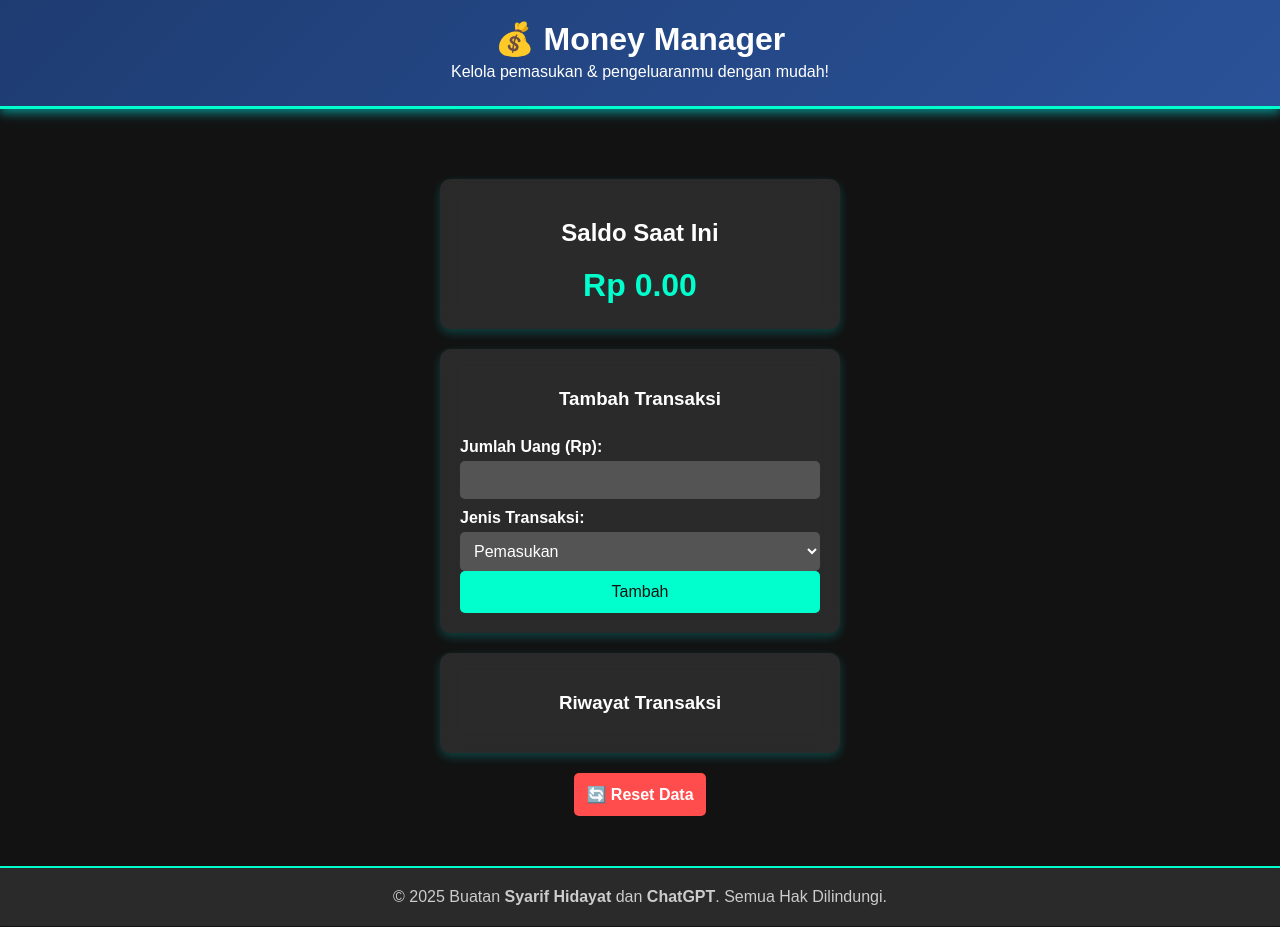
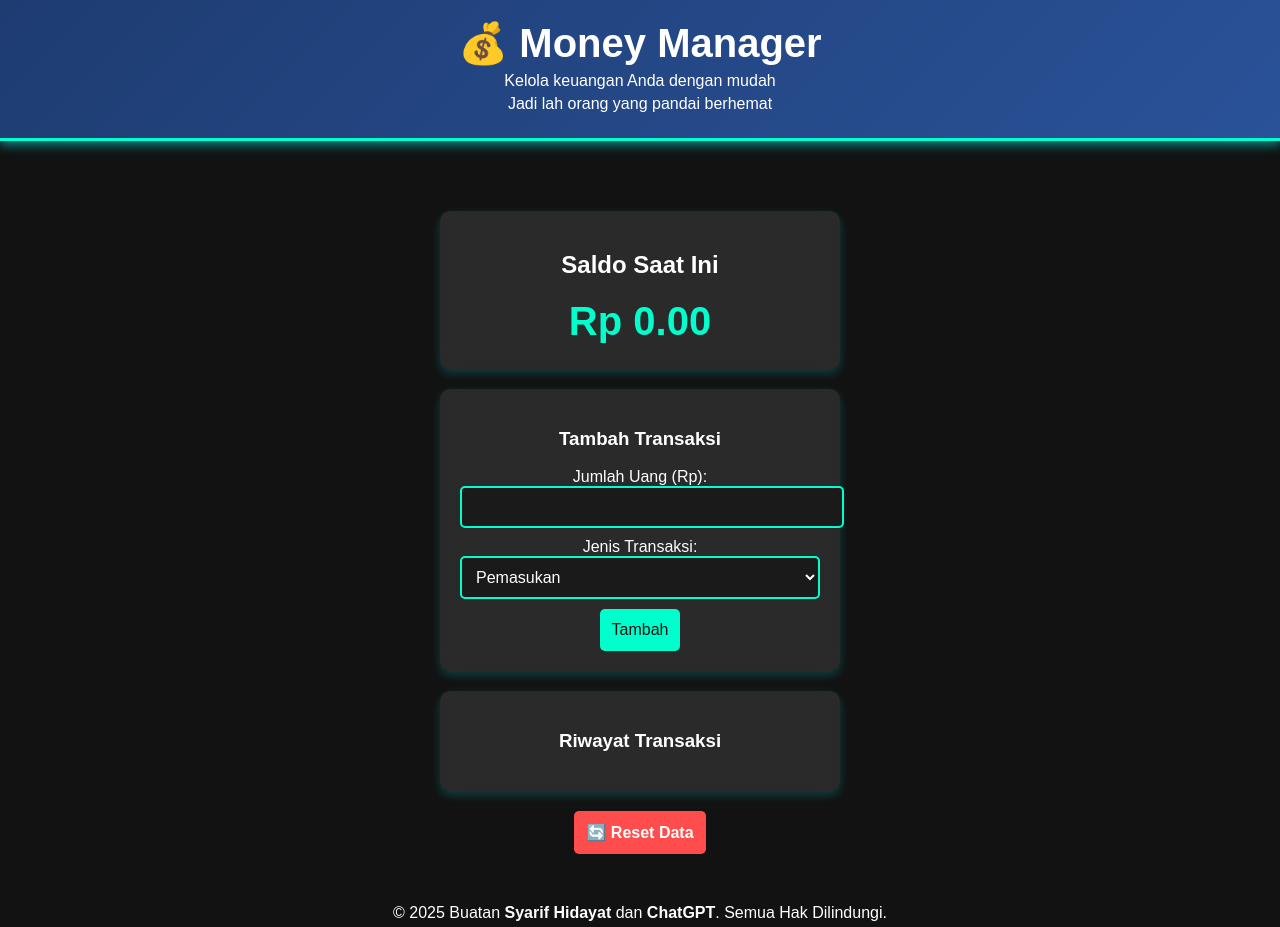
Before and after one commit to Hidayat-Arif/MoneyManager, a plain HTML site: page index.html in a window 1280 px wide. Drawn offline with Linux system fonts and the light colour scheme.

Commit message:
Add files via upload

```diff
--- a/index.html
+++ b/index.html
@@ -1,3 +1,4 @@
+<!-- index.html (Halaman Utama) -->
 <!DOCTYPE html>
 <html lang="id">
 <head>
@@ -5,11 +6,13 @@
     <meta name="viewport" content="width=device-width, initial-scale=1.0">
     <title>Money Manager</title>
     <link rel="stylesheet" href="styles.css">
+    <link rel="icon" type="image/png" href="favicon.ico">
 </head>
 <body>
     <header>
         <h1>💰 Money Manager</h1>
-        <p>Kelola pemasukan & pengeluaranmu dengan mudah!</p>
+        <p>Kelola keuangan Anda dengan mudah</p>
+        <p>Jadi lah orang yang pandai berhemat</p>
     </header>
 
     <main>
@@ -42,9 +45,10 @@
         <button id="reset-button">🔄 Reset Data</button>
     </main>
 
-    <script src="script.js"></script>
     <footer>
         <p>© 2025 Buatan <strong>Syarif Hidayat</strong> dan <strong>ChatGPT</strong>. Semua Hak Dilindungi.</p>
     </footer>
+
+    <script src="script.js"></script>
 </body>
 </html>
--- a/script.js
+++ b/script.js
@@ -1,4 +1,3 @@
-// script.js
 document.addEventListener('DOMContentLoaded', () => {
     let balance = parseFloat(localStorage.getItem('balance')) || 0;
     const saldoElement = document.getElementById('saldo');
@@ -11,14 +10,14 @@ document.addEventListener('DOMContentLoaded', () => {
     saldoElement.textContent = `Rp ${balance.toFixed(2)}`;
 
     const transactions = JSON.parse(localStorage.getItem('transactions')) || [];
-    transactions.forEach(transaction => {
-        addTransactionToHistory(transaction);
-    });
+    transactions.forEach(transaction => addTransactionToHistory(transaction));
 
     form.addEventListener('submit', (e) => {
         e.preventDefault();
         const amount = parseFloat(amountInput.value);
         const type = typeSelect.value;
+        const date = new Date();
+        const formattedDate = `${date.getDate()}/${date.getMonth() + 1}/${date.getFullYear()} ${date.getHours()}:${date.getMinutes()}`;
 
         if (type === 'expense' && balance < amount) {
             saldoElement.classList.add('low');
@@ -29,7 +28,7 @@ document.addEventListener('DOMContentLoaded', () => {
         balance += type === 'income' ? amount : -amount;
         saldoElement.textContent = `Rp ${balance.toFixed(2)}`;
 
-        const transaction = { type, amount };
+        const transaction = { type, amount, date: formattedDate };
         transactions.push(transaction);
         localStorage.setItem('transactions', JSON.stringify(transactions));
         localStorage.setItem('balance', balance.toFixed(2));
@@ -41,7 +40,7 @@ document.addEventListener('DOMContentLoaded', () => {
     function addTransactionToHistory(transaction) {
         const li = document.createElement('li');
         li.classList.add(transaction.type);
-        li.textContent = `${transaction.type === 'income' ? 'Pemasukan' : 'Pengeluaran'}: Rp ${transaction.amount.toFixed(2)}`;
+        li.innerHTML = `${transaction.type === 'income' ? '📈' : '📉'} Rp ${transaction.amount.toFixed(2)} - <small>${transaction.date}</small>`;
         transactionHistory.appendChild(li);
     }
 
--- a/styles.css
+++ b/styles.css
@@ -1,4 +1,4 @@
-/* styles.css */
+/* General Layout */
 body {
     font-family: 'Poppins', sans-serif;
     background: #121212;
@@ -6,6 +6,7 @@ body {
     margin: 0;
     padding: 0;
     text-align: center;
+    overflow-x: hidden; /* Prevent horizontal overflow */
 }
 
 header {
@@ -13,11 +14,24 @@ header {
     padding: 20px;
     border-bottom: 3px solid #00ffcc;
     box-shadow: 0px 4px 10px rgba(0, 255, 255, 0.5);
+    animation: headerMove 1s ease-in-out;
+}
+
+@keyframes headerMove {
+    0% { transform: translateY(-20px); opacity: 0; }
+    100% { transform: translateY(0); opacity: 1; }
 }
 
 h1 {
     margin: 0;
-    font-size: 2rem;
+    font-size: 2.5rem;
+    animation: bounceIn 1s ease-in-out;
+}
+
+@keyframes bounceIn {
+    0% { transform: translateY(-30px); opacity: 0; }
+    50% { transform: translateY(15px); }
+    100% { transform: translateY(0); opacity: 1; }
 }
 
 p {
@@ -25,6 +39,7 @@ p {
     font-size: 1rem;
 }
 
+/* Main Content */
 main {
     max-width: 400px;
     margin: 30px auto;
@@ -38,13 +53,18 @@ main {
     margin: 20px 0;
     border-radius: 10px;
     box-shadow: 0px 4px 10px rgba(0, 255, 255, 0.2);
+    transition: transform 0.3s ease-in-out;
+}
+
+#dashboard:hover, #form:hover, #history:hover {
+    transform: scale(1.03);
 }
 
 #saldo {
-    font-size: 2rem;
+    font-size: 2.5rem;
     font-weight: bold;
     color: #00ffcc;
-    transition: transform 0.3s ease-in-out;
+    transition: transform 0.3s ease-in-out, color 0.3s ease-in-out;
 }
 
 #saldo.low {
@@ -52,33 +72,45 @@ main {
     animation: shake 0.5s ease-in-out infinite;
 }
 
-/* Form */
-form {
-    display: flex;
-    flex-direction: column;
+@keyframes shake {
+    0% { transform: translateX(0); }
+    25% { transform: translateX(-5px); }
+    50% { transform: translateX(5px); }
+    75% { transform: translateX(-5px); }
+    100% { transform: translateX(0); }
 }
 
-label {
-    text-align: left;
-    font-weight: bold;
-    margin: 10px 0 5px;
+/* Transaction History */
+#transaction-history {
+    list-style: none;
+    padding: 0;
 }
 
-input, select {
+#transaction-history li {
+    background: rgba(255, 255, 255, 0.1);
+    margin: 10px 0;
     padding: 10px;
     border-radius: 5px;
-    border: none;
-    font-size: 1rem;
-    background: rgba(255, 255, 255, 0.2);
-    color: white;
-    transition: 0.3s;
+    display: flex;
+    justify-content: space-between;
+    align-items: center;
+    animation: slideIn 0.5s ease-out;
 }
 
-input:focus, select:focus {
-    outline: none;
-    background: rgba(255, 255, 255, 0.3);
+@keyframes slideIn {
+    0% { transform: translateX(20px); opacity: 0; }
+    100% { transform: translateX(0); opacity: 1; }
 }
 
+#transaction-history .income {
+    color: #00ffcc;
+}
+
+#transaction-history .expense {
+    color: #ff4d4d;
+}
+
+/* Buttons */
 button {
     padding: 12px;
     border: none;
@@ -88,10 +120,25 @@ button {
     font-size: 1rem;
     cursor: pointer;
     transition: 0.3s;
+    position: relative;
 }
 
 button:hover {
     background: #009688;
+}
+
+button:before {
+    content: '✨';
+    position: absolute;
+    top: 50%;
+    left: 50%;
+    transform: translate(-50%, -50%);
+    opacity: 0;
+    transition: opacity 0.3s ease;
+}
+
+button:hover:before {
+    opacity: 1;
 }
 
 /* Reset Button */
@@ -99,35 +146,32 @@ button:hover {
     background: #ff4d4d;
     color: white;
     font-weight: bold;
-    transition: 0.3s;
 }
 
 #reset-button:hover {
     background: #cc0000;
 }
 
-/* Animasi jika saldo kurang */
-@keyframes shake {
-    0% { transform: translateX(0); }
-    25% { transform: translateX(-5px); }
-    50% { transform: translateX(5px); }
-    75% { transform: translateX(-5px); }
-    100% { transform: translateX(0); }
+/* Animations for Input Fields */
+input, select {
+    padding: 10px;
+    border-radius: 5px;
+    border: 2px solid #00ffcc;
+    background: #1a1a1a;
+    color: white;
+    font-size: 1rem;
+    margin-bottom: 10px;
+    width: 100%;
+    transition: border-color 0.3s ease;
 }
 
-/* Responsive */
-@media (max-width: 480px) {
-    h1 { font-size: 1.5rem; }
-    #saldo { font-size: 1.5rem; }
-    button { font-size: 1rem; }
+input:focus, select:focus {
+    border-color: #00ffcc;
+    animation: pulse 1s infinite;
 }
-footer {
-    margin-top: 30px;
-    padding: 15px;
-    background: rgba(255, 255, 255, 0.1);
-    backdrop-filter: blur(5px);
-    text-align: center;
-    color: #ccc;
-    font-size: 0.9rem;
-    border-top: 2px solid #00ffcc;
+
+@keyframes pulse {
+    0% { transform: scale(1); }
+    50% { transform: scale(1.05); }
+    100% { transform: scale(1); }
 }
```
Also changed, not shown: favicon.ico (added).
